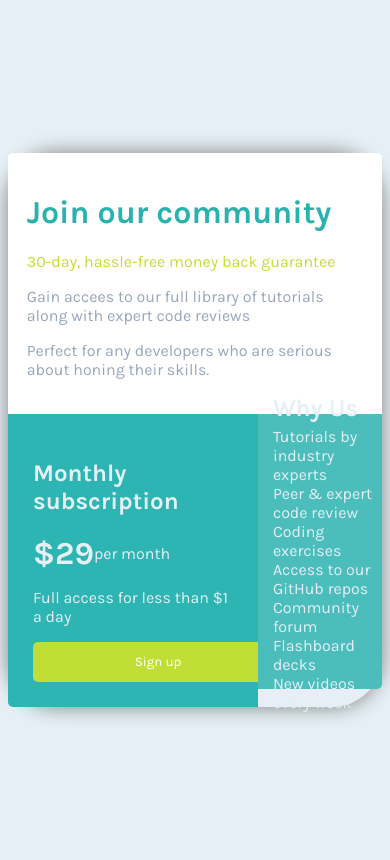
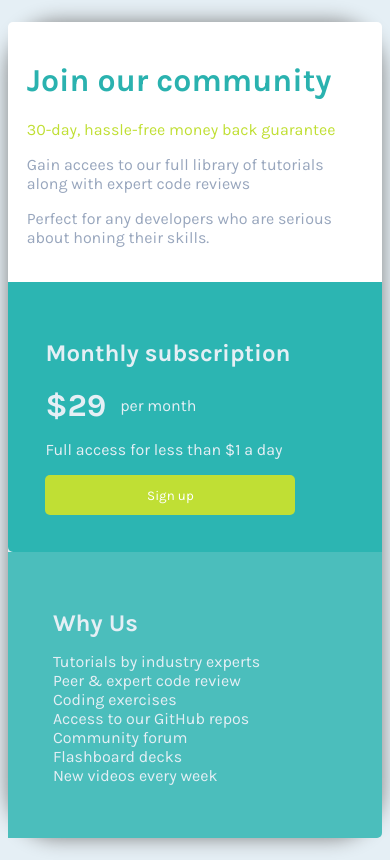
Before and after one commit to Deobp/box_layout, a plain HTML site: page src/index.html in a window 390 px wide. Drawn offline with Linux system fonts and the light colour scheme.

Commit message:
add mobile version

```diff
--- a/src/css/style.css
+++ b/src/css/style.css
@@ -106,3 +106,10 @@ body {
 .app-list {
   margin-top: 5%;
 }
+
+@media screen and (max-width: 500px) {
+  .app {
+    display: flex;
+    flex-direction: column;
+  }
+}
```
